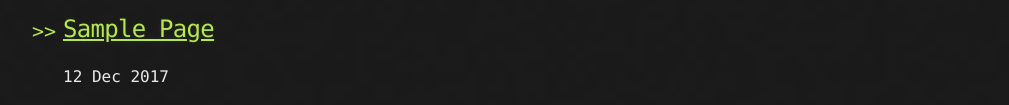
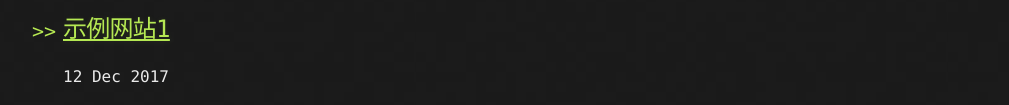
Before and after one commit to aifinancial/aifinancial.github.io, a plain HTML site: page index.html in a window 1280 px wide. Shown: the part 329-434 px from the top of the page, without its empty margins (117-1126 px from the left). Drawn offline with Linux system fonts and the light colour scheme.

Commit message:
test jekyll

```diff
--- a/index.html
+++ b/index.html
@@ -53,7 +53,7 @@
       </li>
 
       <li>
-          <h2><a href="/Sample-Page">Sample Page</a></h2>
+          <h2><a href="/Sample-Page">示例网站1</a></h2>
           <time datetime="2017-12-12T00:00:00+08:00">12 Dec 2017</time>
           <p>Text can be bold, italic, strikethrough or keyword. Link to another page. There should be whitespace between paragraphs. There should be whitespace between paragraphs. We recommend including a README, or a file with information about your project. Header 1 This is a normal paragraph following a header. GitHub is a...</p>
       </li>
```
